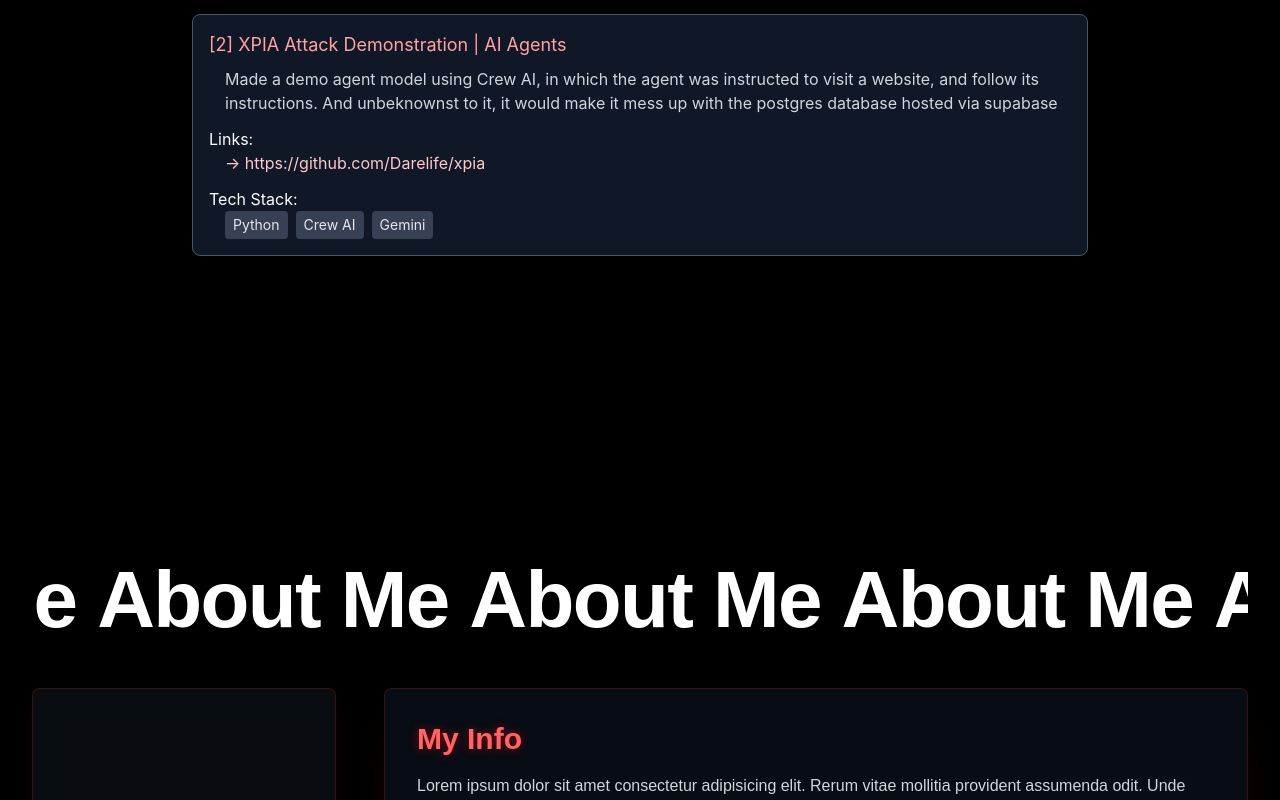
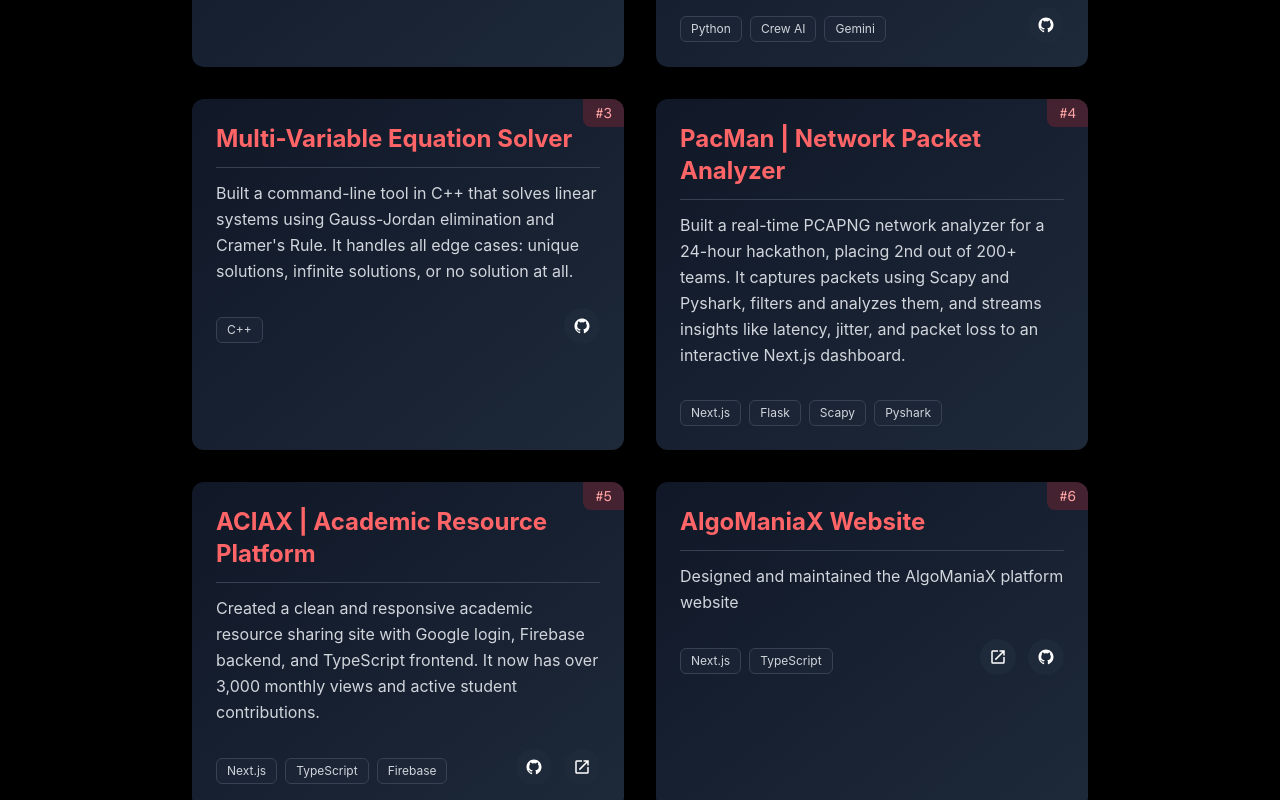
Before and after one commit to Darelife/DareDev, a Next.js app: page / in a window 1280 px wide. Shown: the part 1460-2260 px from the top of the page. Built offline with nearby package versions, Linux system fonts and the light colour scheme.

Commit message:
added projects

```diff
--- a/public/projects.yaml
+++ b/public/projects.yaml
@@ -15,3 +15,52 @@
       - "Python"
       - "Crew AI"
       - "Gemini"
+
+  - title: "Multi-Variable Equation Solver"
+    desc: "Built a command-line tool in C++ that solves linear systems using Gauss-Jordan elimination and Cramer's Rule. It handles all edge cases: unique solutions, infinite solutions, or no solution at all."
+    links:
+      - "https://github.com/Darelife/MultiEquationSolver"
+    techstack:
+      - "C++"
+
+  - title: "PacMan | Network Packet Analyzer"
+    desc: "Built a real-time PCAPNG network analyzer for a 24-hour hackathon, placing 2nd out of 200+ teams. It captures packets using Scapy and Pyshark, filters and analyzes them, and streams insights like latency, jitter, and packet loss to an interactive Next.js dashboard."
+    techstack:
+      - "Next.js"
+      - "Flask"
+      - "Scapy"
+      - "Pyshark"
+
+  - title: "ACIAX | Academic Resource Platform"
+    desc: "Created a clean and responsive academic resource sharing site with Google login, Firebase backend, and TypeScript frontend. It now has over 3,000 monthly views and active student contributions."
+    links:
+      - "https://github.com/Darelife/aciax/"
+      - "https://aciax.vercel.app/"
+    techstack:
+      - "Next.js"
+      - "TypeScript"
+      - "Firebase"
+
+  - title: "AlgoManiaX Website"
+    desc: "Designed and maintained the AlgoManiaX platform website"
+    links:
+      - "https://algomaniax.vercel.app/"
+      - "https://github.com/darelife/algoxxx"
+    techstack:
+      - "Next.js"
+      - "TypeScript"
+
+  - title: "AlgoInstaAutomated"
+    desc: "Automated the generation of BGCL 6.0 content and stories for Instagram using a Python script. Helped keep the coding community updated with minimal manual effort."
+    links:
+      - "https://github.com/Darelife/AlgoInstaAutomated/"
+    techstack:
+      - "Python"
+
+  - title: "Synanit2.0 | Discord Bot"
+    desc: "Created a Discord bot to help out with the Algomanix Club's activites related to Codeforces"
+    links:
+      - "https://github.com/darelife/synanit2.0"
+    techstack:
+      - "Python"
+      - "Discord.py"
--- a/src/components/projects.tsx
+++ b/src/components/projects.tsx
@@ -53,7 +53,16 @@
               currentProject = { title: trimmed.split('"')[1], links: [], techstack: [] };
             } else if (trimmed.startsWith('desc:')) {
               if (currentProject) currentProject.desc = trimmed.split('"')[1];
+            } else if (trimmed.startsWith('- url:')) {
+              // Handle links with text format: - url: "http://..."
+              const url = trimmed.split('"')[1];
+              const nextLine = lines[lines.indexOf(line) + 1]?.trim();
+              if (nextLine && nextLine.startsWith('  text:')) {
+                const text = nextLine.split('"')[1];
+                if (currentProject) currentProject.links.push({ url, text });
+              }
             } else if (trimmed.startsWith('- "http')) {
+              // Handle legacy format: - "http://..."
               if (currentProject) currentProject.links.push(trimmed.slice(3, -1));
             } else if (trimmed.startsWith('- "') && currentProject?.techstack !== undefined) {
               if (currentProject) currentProject.techstack.push(trimmed.slice(3, -1));
@@ -86,39 +95,108 @@
           animate={showProjects ? { opacity: 1, y: 0 } : { opacity: 0, y: 50 }}
           transition={{ duration: 0.8, ease: 'easeOut' }}
         > */}
+        <div ref={projectsRef} className="grid grid-cols-1 md:grid-cols-2 gap-8">
           {projects.map((project, index) => (
-            <div key={index} className="mb-8 border border-gray-600 p-4 bg-gray-900 rounded-lg">
-              <div className="text-red-300 text-lg mb-2">
-          [{index + 1}] {project.title}
+            <div
+              key={index}
+              className="relative overflow-hidden group bg-gradient-to-br from-gray-900 to-gray-800 rounded-xl shadow-lg hover:shadow-red-500/20 transition-all duration-300 hover:translate-y-[-5px]"
+            >
+              {/* Project Number Badge */}
+              <div className="absolute top-0 right-0 bg-red-500/20 text-red-300 text-sm font-mono px-3 py-1 rounded-bl-lg">
+                #{index + 1}
               </div>
 
-              <div className="text-gray-300 mb-3 pl-4">
-          {project.desc}
-              </div>
+              <div className="p-6">
+                {/* Project Title */}
+                <h3 className="text-red-400 text-2xl font-bold mb-3 border-b border-gray-700 pb-3">
+                  {project.title}
+                </h3>
 
-              <div className="mb-3">
-          <span className="text-white">Links:</span>
-          <div className="pl-4">
-            {project.links?.map((link: string, i: number) => (
-              <div key={i} className="text-red-200 hover:underline cursor-pointer">
-                → <a href={link} target="_blank" rel="noopener noreferrer">{link}</a>
-              </div>
-            ))}
-          </div>
-              </div>
+                {/* Project Description */}
+                <div className="text-gray-300 mb-6 leading-relaxed">
+                  {project.desc}
+                </div>
 
-              <div>
-          <span className="text-white">Tech Stack:</span>
-          <div className="pl-4 flex flex-wrap gap-2">
-            {project.techstack?.map((tech: string, i: number) => (
-              <span key={i} className="bg-gray-700 text-gray-200 px-2 py-1 text-sm rounded">
-                {tech}
-              </span>
-            ))}
-          </div>
+                <div className="flex flex-wrap gap-4 items-center justify-between">
+                  {/* Tech Stack */}
+                  {project.techstack && project.techstack.length > 0 && (
+                    <div className="flex-grow">
+                      <div className="flex flex-wrap gap-2 mt-2">
+                        {project.techstack.map((tech: string, i: number) => (
+                          <span key={i} className="bg-gray-800/50 text-gray-300 px-2.5 py-1 text-xs rounded-md border border-gray-700 hover:border-red-500/30 transition-colors">
+                            {tech}
+                          </span>
+                        ))}
+                      </div>
+                    </div>
+                  )}
+
+                  {/* Links as Icons */}
+                  {project.links && project.links.length > 0 && (
+                    <div className="flex gap-3 ml-auto">
+                      {project.links.map((linkObj: any, i: number) => {
+                        // Handle both string links and object links with text
+                        const link = typeof linkObj === 'string' ? linkObj : linkObj.url;
+                        const linkText = typeof linkObj === 'string' ? '' : linkObj.text;
+
+                        // Extract domain name for hover text if no custom text
+                        const domain = new URL(link).hostname.replace('www.', '');
+
+                        // Default icon type based on URL or use custom text
+                        let displayText = linkText || domain;
+                        let iconType = 'external';
+
+                        if (link.includes('github.com')) {
+                          iconType = 'github';
+                          displayText = linkText || 'View on GitHub';
+                        } else if (link.includes('youtube.com')) {
+                          iconType = 'youtube';
+                          displayText = linkText || 'Watch Demo';
+                        } else if (link.includes('codepen.io')) {
+                          iconType = 'codepen';
+                          displayText = linkText || 'View on CodePen';
+                        }
+
+                        return (
+                          <div key={i} className="relative group/link z-10">
+                            <a
+                              href={link}
+                              target="_blank"
+                              rel="noopener noreferrer"
+                              className="flex items-center justify-center w-9 h-9 rounded-full bg-gray-800 hover:bg-red-500/30 text-white hover:text-white transition-colors"
+                              aria-label={displayText}
+                            >
+                              {iconType === 'github' ? (
+                                <svg width="18" height="18" fill="currentColor" viewBox="0 0 24 24">
+                                  <path d="M12 2C6.477 2 2 6.484 2 12.021c0 4.428 2.865 8.184 6.839 9.504.5.092.682-.217.682-.483 0-.237-.009-.868-.014-1.703-2.782.605-3.369-1.342-3.369-1.342-.454-1.157-1.11-1.465-1.11-1.465-.908-.62.069-.608.069-.608 1.004.07 1.532 1.032 1.532 1.032.892 1.53 2.341 1.088 2.91.832.091-.647.35-1.088.636-1.338-2.221-.253-4.555-1.113-4.555-4.951 0-1.093.39-1.988 1.029-2.688-.103-.253-.446-1.272.098-2.65 0 0 .84-.27 2.75 1.025A9.564 9.564 0 0 1 12 6.844c.85.004 1.705.115 2.504.337 1.909-1.295 2.748-1.025 2.748-1.025.546 1.378.202 2.397.1 2.65.64.7 1.028 1.595 1.028 2.688 0 3.847-2.337 4.695-4.566 4.944.359.309.678.919.678 1.852 0 1.336-.012 2.415-.012 2.744 0 .268.18.579.688.481C19.138 20.2 22 16.447 22 12.021 22 6.484 17.523 2 12 2z"/>
+                                </svg>
+                              ) : iconType === 'youtube' ? (
+                                <svg width="18" height="18" fill="currentColor" viewBox="0 0 24 24">
+                                  <path d="M21.582 7.15a2.513 2.513 0 0 0-1.768-1.768C18.254 5 12 5 12 5s-6.254 0-7.814.382a2.513 2.513 0 0 0-1.768 1.768C2.036 8.71 2.036 12 2.036 12s0 3.29.382 4.85a2.513 2.513 0 0 0 1.768 1.768C5.746 19 12 19 12 19s6.254 0 7.814-.382a2.513 2.513 0 0 0 1.768-1.768C22 15.29 22 12 22 12s0-3.29-.418-4.85zM9.955 15.182V8.818L15.5 12l-5.545 3.182z"/>
+                                </svg>
+                              ) : (
+                                <svg width="18" height="18" fill="currentColor" viewBox="0 0 24 24">
+                                  <path d="M14 3v2h3.59l-9.83 9.83 1.41 1.41L19 6.41V10h2V3m-2 16H5V5h7V3H5a2 2 0 0 0-2 2v14a2 2 0 0 0 2 2h14a2 2 0 0 0 2-2v-7h-2v7z"/>
+                                </svg>
+                              )}
+                            </a>
+                            {/* Tooltip positioned absolutely but visible outside container */}
+                            <div className="fixed z-50 opacity-0 invisible group-hover/link:opacity-100 group-hover/link:visible transition-all duration-200 -translate-y-full -translate-x-1/2 left-1/2 top-0 pointer-events-none mb-3 transform">
+                              <div className="bg-black/90 text-white text-xs px-3 py-1.5 rounded-md shadow-lg whitespace-nowrap">
+                                {displayText}
+                              </div>
+                              <div className="w-2 h-2 bg-black/90 transform rotate-45 absolute -bottom-1 left-1/2 -translate-x-1/2"></div>
+                            </div>
+                          </div>
+                        );
+                      })}
+                    </div>
+                  )}
+                </div>
               </div>
             </div>
           ))}
+        </div>
         {/* </motion.div> */}
       </div>
     </div>
```
Also changed, not shown: src/components/AnimatedText.tsx (added), src/components/Socials.tsx (added), tailwind.config.js (added).
